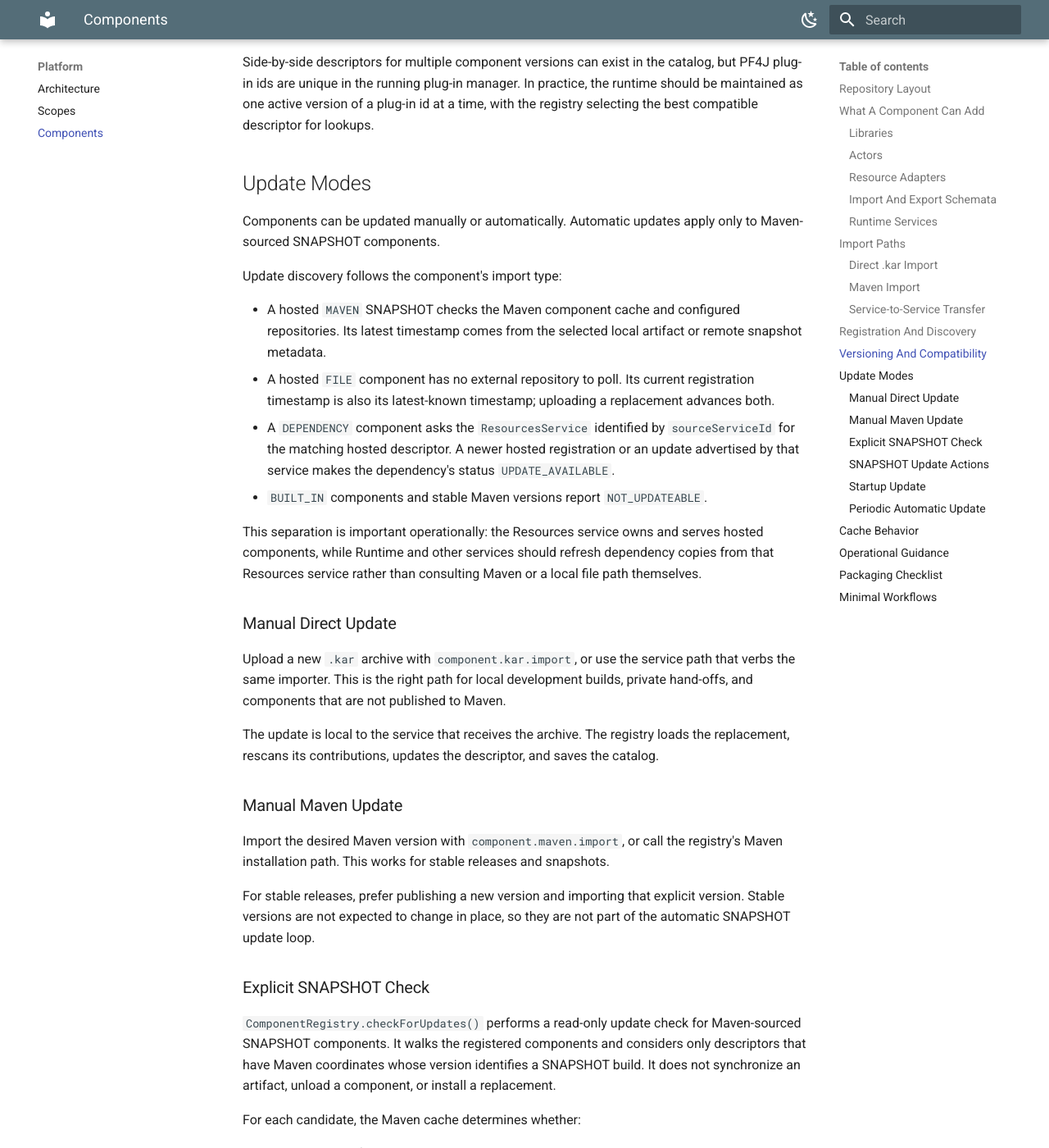
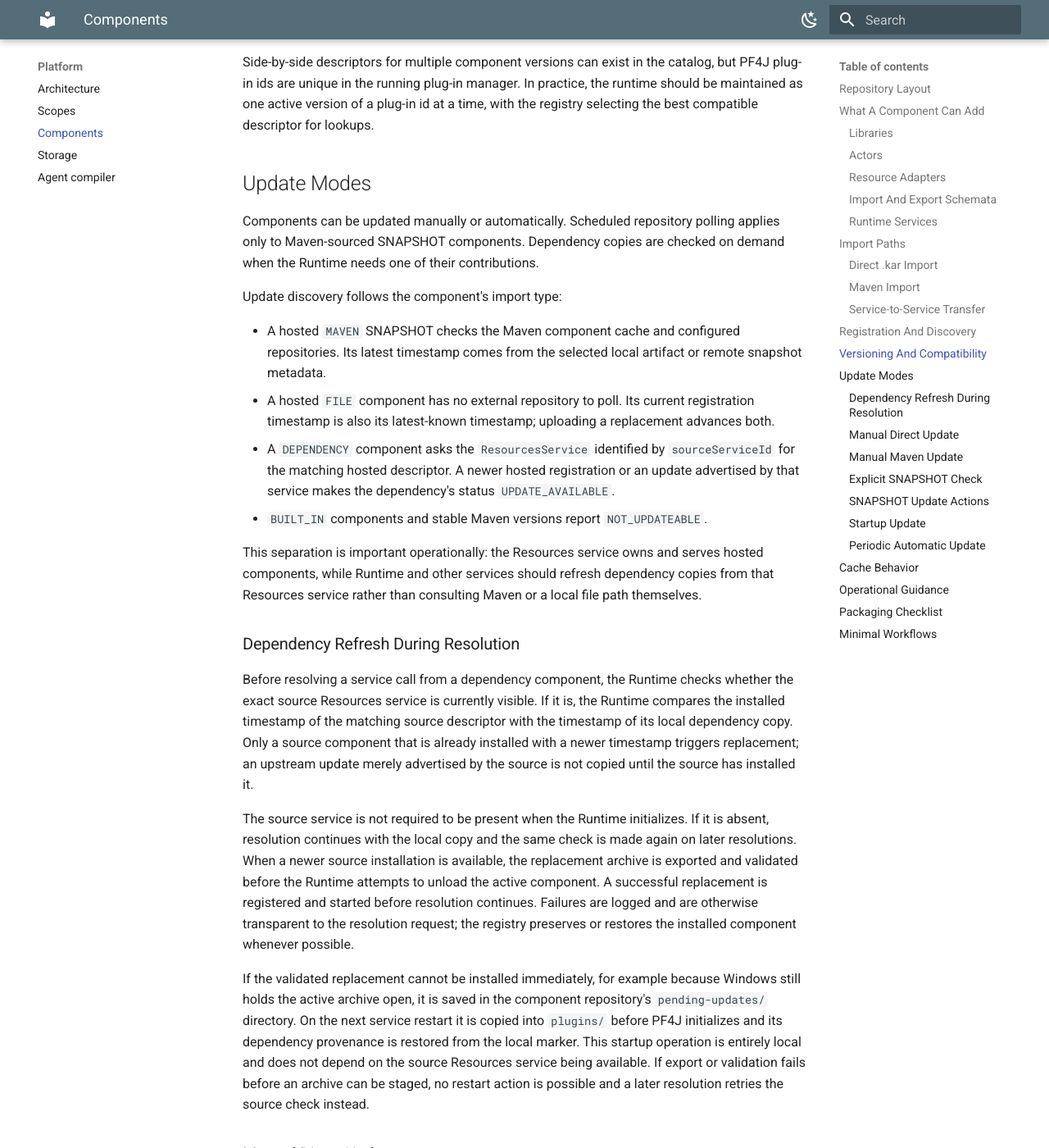
Before and after one commit to fvilla/klab-docsite, an MkDocs documentation site: the page built from docs/reference/klab-services/COMPONENTS.md, in a window 1280 px wide and 1400 px high, scrolled down 5320 px. Shown: the whole window at 82% size. Built offline with MkDocs 1.6.1 and Material for MkDocs 9.7.7, drawn with Linux system fonts in a browser that asks for light colours.

Commit message:
Expand documentation for k.LAB services, storage, and component update logic
- Added comprehensive documentation on k.LAB storage, including its architecture, sharding strategy, scanner behavior, and concurrency handling.
- Detailed update modes for components, emphasizing dependency refreshes and resolution during runtime.
- Updated `mkdocs.yml` to include storage and agent compiler sections in the navigation.

```diff
--- a/docs/reference/klab-services/COMPONENTS.md
+++ b/docs/reference/klab-services/COMPONENTS.md
@@ -210,8 +210,9 @@ descriptor for lookups.
 
 ## Update Modes
 
-Components can be updated manually or automatically. Automatic updates apply only to Maven-sourced
-SNAPSHOT components.
+Components can be updated manually or automatically. Scheduled repository polling applies only to
+Maven-sourced SNAPSHOT components. Dependency copies are checked on demand when the Runtime needs
+one of their contributions.
 
 Update discovery follows the component's import type:
 
@@ -227,6 +228,29 @@ Update discovery follows the component's import type:
 This separation is important operationally: the Resources service owns and serves hosted
 components, while Runtime and other services should refresh dependency copies from that Resources
 service rather than consulting Maven or a local file path themselves.
+
+### Dependency Refresh During Resolution
+
+Before resolving a service call from a dependency component, the Runtime checks whether the exact
+source Resources service is currently visible. If it is, the Runtime compares the installed
+timestamp of the matching source descriptor with the timestamp of its local dependency copy. Only
+a source component that is already installed with a newer timestamp triggers replacement; an
+upstream update merely advertised by the source is not copied until the source has installed it.
+
+The source service is not required to be present when the Runtime initializes. If it is absent,
+resolution continues with the local copy and the same check is made again on later resolutions.
+When a newer source installation is available, the replacement archive is exported and validated
+before the Runtime attempts to unload the active component. A successful replacement is registered
+and started before resolution continues. Failures are logged and are otherwise transparent to the
+resolution request; the registry preserves or restores the installed component whenever possible.
+
+If the validated replacement cannot be installed immediately, for example because Windows still
+holds the active archive open, it is saved in the component repository's `pending-updates/`
+directory. On the next service restart it is copied into `plugins/` before PF4J initializes and its
+dependency provenance is restored from the local marker. This startup operation is entirely local
+and does not depend on the source Resources service being available. If export or validation fails
+before an archive can be staged, no restart action is possible and a later resolution retries the
+source check instead.
 
 ### Manual Direct Update
 
--- a/mkdocs.yml
+++ b/mkdocs.yml
@@ -55,13 +55,14 @@ nav:
       - Architecture: reference/klab-services/ARCHITECTURE.md
       - Scopes: reference/klab-services/SCOPES.md
       - Components: reference/klab-services/COMPONENTS.md
+      - Storage: reference/klab-services/STORAGE.md
+      - Agent compiler: reference/klab-services/AGENT_COMPILER.md
   - Services:
       - Resources service: reference/klab-services/RESOURCES.md
       - Observation resolution: reference/klab-services/RESOLUTION.md
       - Expressions: reference/klab-services/EXPRESSIONS.md
   - k.Actors:
-      - Language guide: reference/AGENTS.md
-      - Agent compiler: reference/klab-services/AGENT_COMPILER.md
+      - k.Actors guide: reference/AGENTS.md
   - IDE:
       - User guide: reference/klab-ide/IDE.md
       - Architecture: reference/klab-ide/IDE_ARCHITECTURE.md
```
Also changed, not shown: docs/reference/klab-services/STORAGE.md (added, +210 -0 lines).
